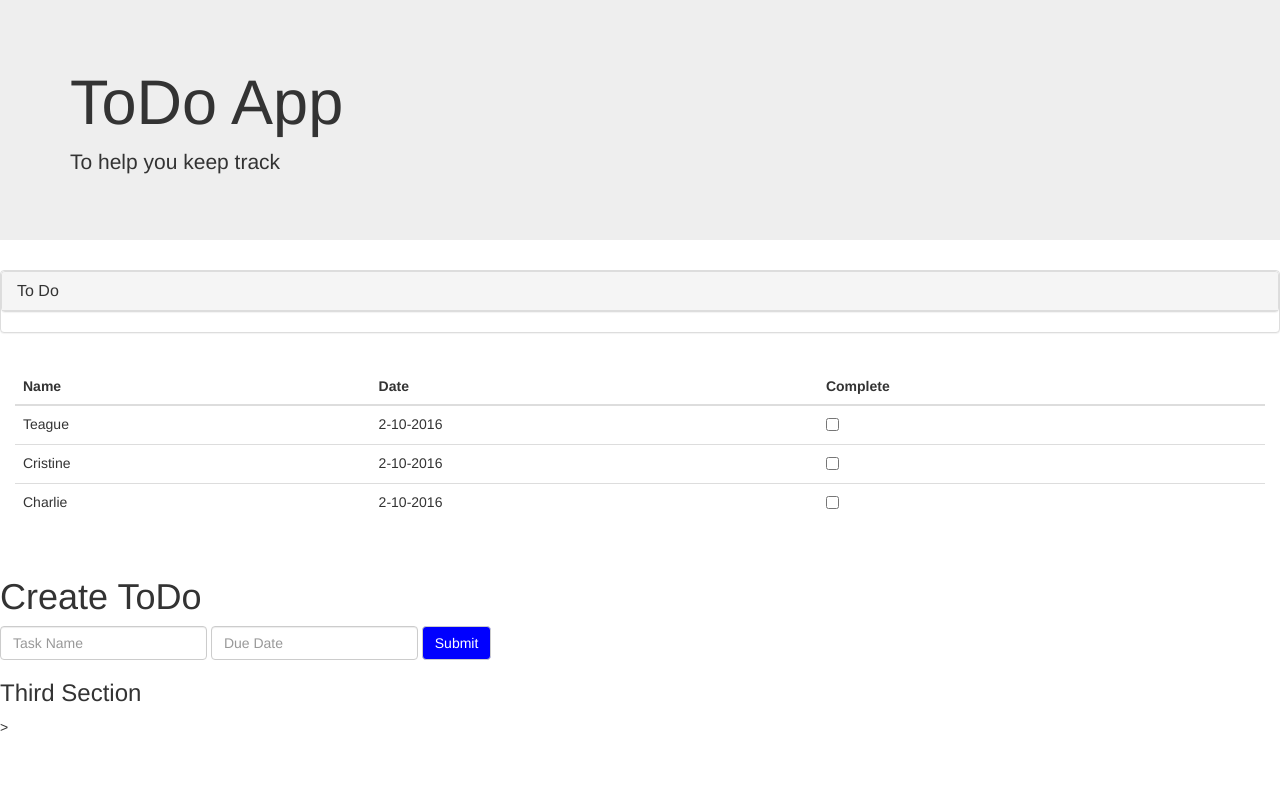
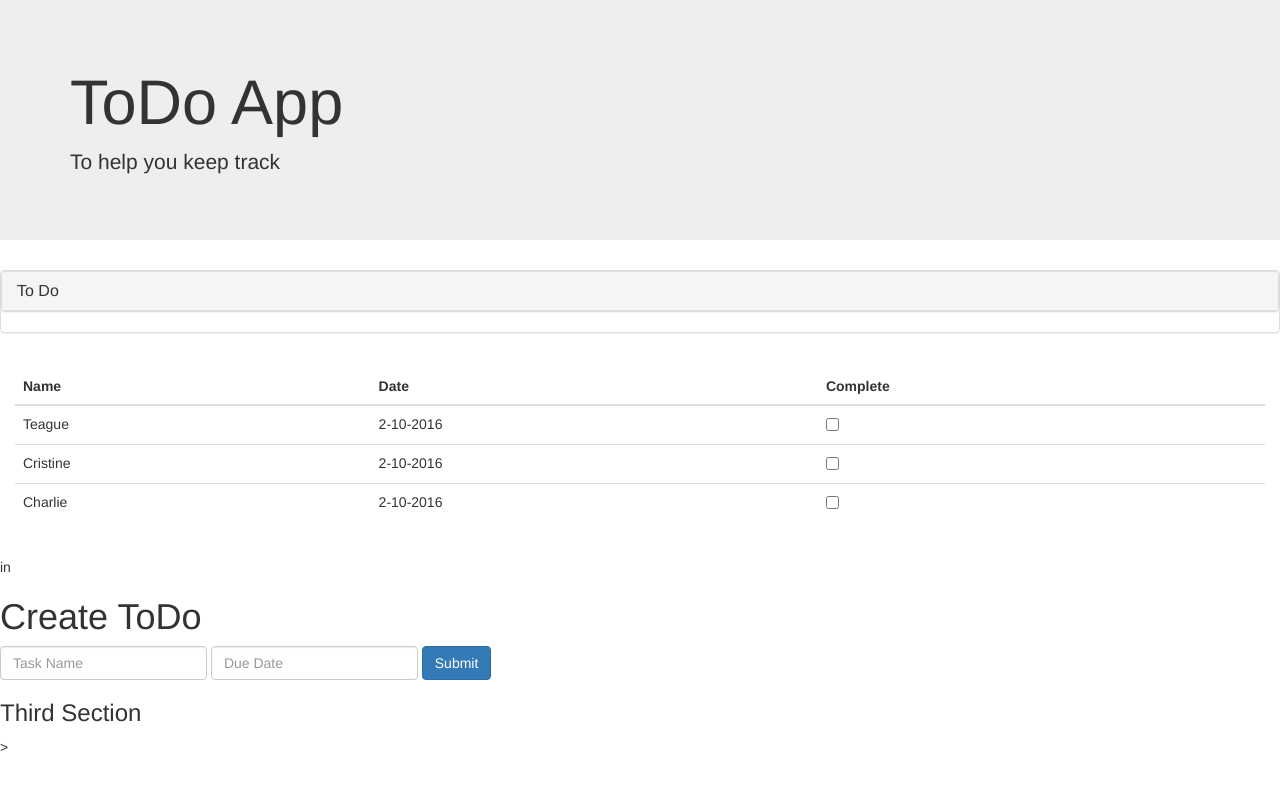
Before and after one commit to blackfoot24/toDo, a plain HTML site: page index.html in a window 1280 px wide. Drawn offline with nearby package versions, Linux system fonts and the light colour scheme.

Commit message:
section 2 added button type primary

```diff
--- a/index.html
+++ b/index.html
@@ -61,7 +61,7 @@
 
 	<section>
 		<div class="container-fluid">
-			<div class="row">
+			<div class="row">in
 				<h1>Create ToDo</h1>
 					<form class="form-inline">
 						 <div class="form-group">
@@ -70,7 +70,7 @@
 						 <div class="form-group">
 						   	<input type="email" class="form-control" id="exampleInputEmail2" placeholder="Due Date">
 						 </div>
-						 	<button type="submit" class="btn btn-default">Submit</button>
+						 	<button type="button" class="btn btn-primary">Submit</button>
 					</form>
 			</div>
 		</div>
--- a/toDo.css
+++ b/toDo.css
@@ -1,4 +1,3 @@
 	.btn-default{
-		background: blue;
-		color: white;
+
 }
```
